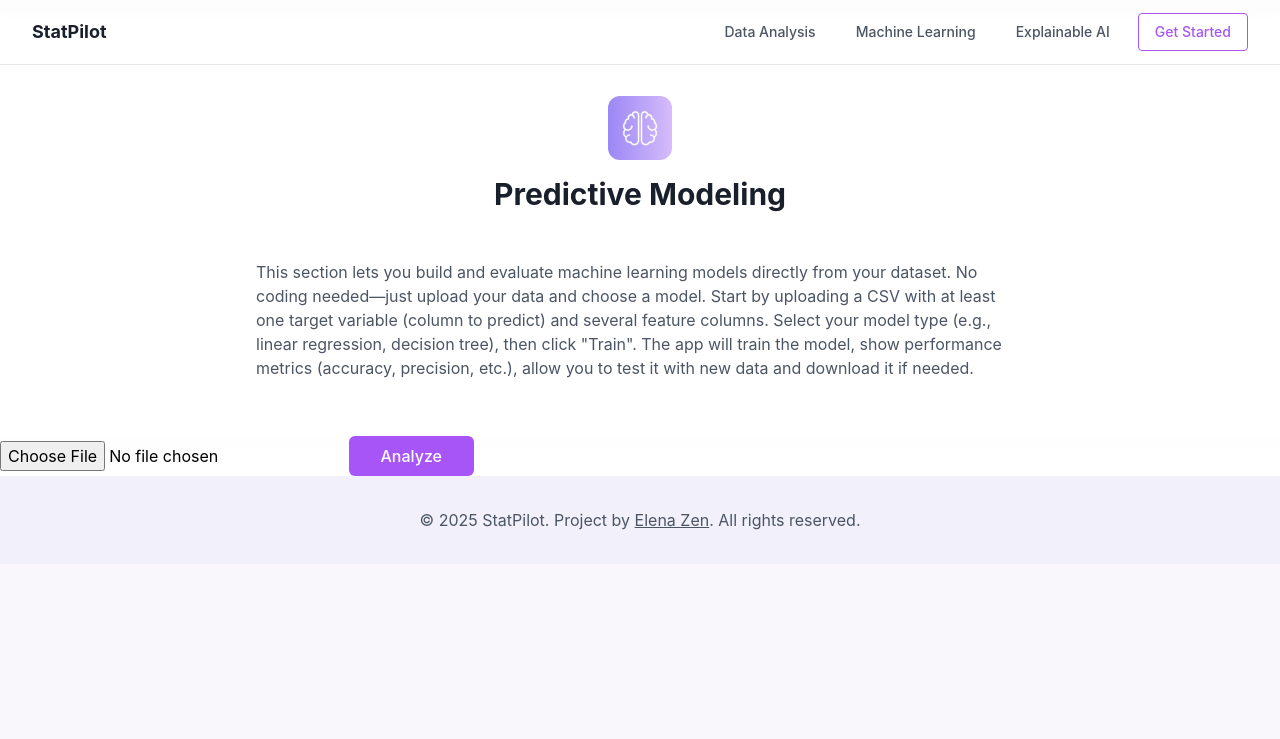
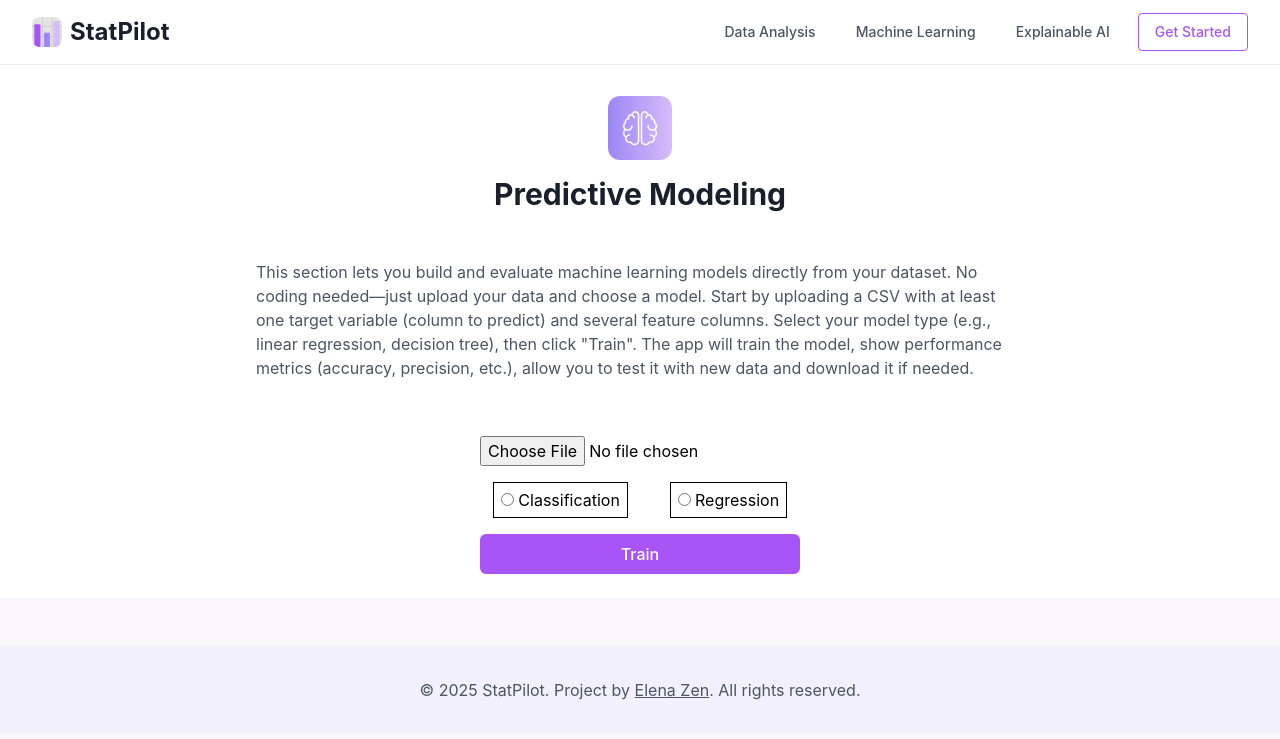
Before and after one commit to elena563/statpilot, a Flask app: page /model in a window 1280 px wide. Shown: the top 739 px of the page. Run offline with Flask 3, Linux system fonts and the light colour scheme; some libraries are stand-ins or nearby versions.

Commit message:
add script, favicon, modeling front-end

```diff
--- a/app.py
+++ b/app.py
@@ -71,7 +71,17 @@ def analyze():
 
 @app.route("/model")
 def model():
-    return render_template("modeling.html")
+
+    model = request.form.get('model')
+
+    if request.method == 'POST':
+        file = request.files['dataset']
+        if not file:
+            return render_template("analysis.html", error='No file submitted')
+
+        return render_template("analysis.html")
+    else:
+        return render_template("modeling.html")
 
 @app.route("/explain")
 def explain():
--- /dev/null
+++ b/static/script.js
@@ -0,0 +1,38 @@
+
+/*loading spinner*/
+document.addEventListener('DOMContentLoaded', function() {
+            const form = document.querySelector('form');
+            const spinner = document.getElementById('analysis-spinner');
+
+            form.addEventListener('submit', function() {
+                spinner.style.display = 'block';
+            });
+        });
+
+const classif = document.getElementById("classif");
+const regr = document.getElementById("regr");
+const classOpt = document.getElementById("classif-models");
+const regrOpt = document.getElementById("regr-models");
+
+classif.addEventListener("change", () => {
+    if (classif.checked) {
+        classOpt.style.display = "flex";
+        regrOpt.style.display = "none";
+    }
+});
+
+regr.addEventListener("change", () => {
+    if (regr.checked) {
+        regrOpt.style.display = "flex";
+        classOpt.style.display = "none";
+    }
+});
+
+/*modeling options
+function toggleModels() {
+    classif = document.getElementById('classif').checked
+    regr = document.getElementById('regr').checked
+
+    document.getElementById('classif-models').display = classif ? 'block' : 'none'
+    document.getElementById('regr-models').display = regr ? 'block' : 'none'
+}*/
--- a/static/style.css
+++ b/static/style.css
@@ -43,7 +43,10 @@ body {
 table{
     max-width: 100%;
 }
-/* HTML: <div class="loader"></div> */
+.input-cont{
+    border: solid 1px black;
+    padding: 5px 7px;
+}
 .loader {
     width: 50px;
     aspect-ratio: 1;
--- a/templates/layout.html
+++ b/templates/layout.html
@@ -4,6 +4,7 @@
     <meta charset="UTF-8">
     <meta name="viewport" content="width=device-width, initial-scale=1.0">
     <title>StatPilot - Statistical Analysis Simplified</title>
+    <link rel="icon" type="image/x-icon" href="/static/favicon.png">
     <link href="/static/style.css" rel="stylesheet">
     <script src="https://cdn.tailwindcss.com"></script>
 </head>
@@ -13,7 +14,8 @@
             <div class="flex justify-between h-16">
                 <div class="flex items-center">
                     <a href="/" class="flex items-center gap-2">
-                        <span class="font-bold text-lg tech-dark-purple">StatPilot</span>
+                        <img src="/static/favicon.png" alt="statpilot logo" width="30">
+                        <span class="font-bold text-2xl tech-dark-purple">StatPilot</span>
                     </a>
                 </div>
                 <div class="hidden md:flex items-center space-x-4">
@@ -39,9 +41,10 @@
     <footer class="tech-soft-gray py-8">
         <div class="max-w-7xl mx-auto px-4 sm:px-6 lg:px-8">
             <div class="text-center text-gray-600">
-                <p>© 2025 StatPilot. Project by <a href="https://elenazen.it/" class="underline">Elena Zen</a>. All rights reserved.</p>
+                <p>© 2025 StatPilot. Project by <a href="https://elenazen.it/" target="_blank" rel="noopener noreferrer" class="underline">Elena Zen</a>. All rights reserved.</p>
             </div>
         </div>
     </footer>
+    <script src="{{ url_for('static', filename='script.js') }}"></script>
 </body>
 </html>
--- a/templates/modeling.html
+++ b/templates/modeling.html
@@ -2,7 +2,7 @@
 
 {% block main %}
 
-    <main class="relative overflow-hidden bg-gradient-to-b from-gray-100 to-white pt-4">
+    <main class="relative overflow-hidden bg-white pt-4">
         <div class="bg-white flex flex-col items-center w-full px-4 sm:px-6 lg:px-8 pb-6 pt-20">
             <div class="w-16 h-16 rounded-xl gradient-purple flex items-center justify-center mb-4">
                 <svg fill="#ffffff" viewBox="-33 -33 166.00 166.00" id="Layer_1" version="1.1" xml:space="preserve" xmlns="http://www.w3.org/2000/svg" xmlns:xlink="http://www.w3.org/1999/xlink" stroke="#ffffff"><g id="SVGRepo_bgCarrier" stroke-width="0"></g>
@@ -17,11 +17,28 @@
                 The app will train the model, show performance metrics (accuracy, precision, etc.), allow you to test it with new data and download it if needed.
             </p>
         </div>
-        <form method="POST" enctype="multipart/form-data">
+        <form class='flex flex-col align-center mx-auto mb-6 max-w-xs gap-4' method="POST" enctype="multipart/form-data">
             <input type="file" name="dataset" required>
-            <button type="submit" class="bg-purple-500 hover:bg-purple-600 text-white px-8 py-2 rounded-md font-medium">Analyze</button>
+            <div class="flex gap-4 justify-around">
+                <div class="input-cont"><input type="radio" name="type" value="Classification" id="classif">  Classification</div>
+                <div class="input-cont"><input type="radio" name="type" value="Regression" id="regr">  Regression</div>
+            </div>
+            <div id="classif-models" class="flex flex-col hidden gap-4">
+                <div class="input-cont"><input type="radio" name="model" value="Logistic Regression">  Logistic Regression</div>
+                <div class="input-cont"><input type="radio" name="model" value="Random Forest">  Random Forest</div>
+                <div class="input-cont"><input type="radio" name="model" value="Naive Bayes">  Naive Bayes</div>
+            </div>
+            <div id="regr-models" class="flex flex-col hidden gap-4">
+                <div class="input-cont"><input type="radio" name="model" value="Linear Regression">  Linear Regression</div>
+                <div class="input-cont"><input type="radio" name="model" value="Elastic Net Regression">  Elastic Net Regression</div>
+                <div class="input-cont"><input type="radio" name="model" value="Gradient Boosting Regression">  Gradient Boosting Regression</div>
+            </div>
+            <button type="submit" class="bg-purple-500 hover:bg-purple-600 text-white px-8 py-2 rounded-md font-medium">Train</button>
         </form>
     </main>
+    <div class="flex justify-center my-6">
+        <div class="loader hidden" id="analysis-spinner"></div>
+    </div>
 
     {% if error %}
             <p style="color:red">{{ error }}</p>
```
Also changed, not shown: templates/analysis.html (+1 -11 lines), static/favicon.png (added).
